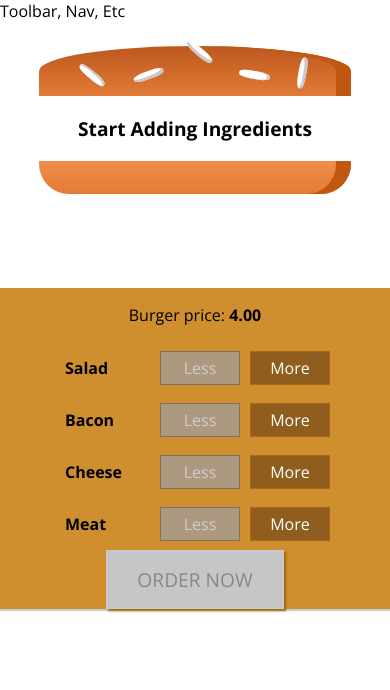
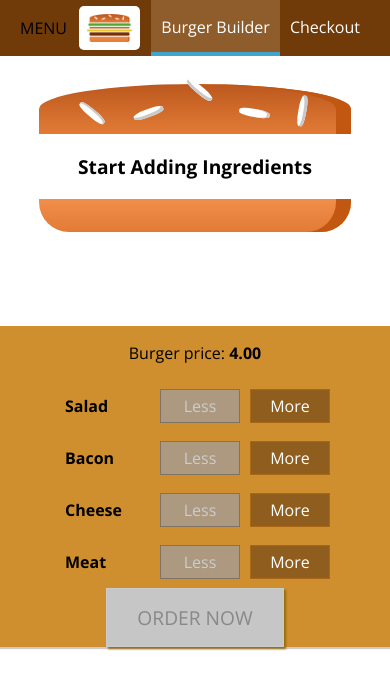
Before and after one commit to pvev/udemy-burguers, a React (Create React App) app: page / in a window 390 px wide. Shown: the top 690 px of the page. Built offline with nearby package versions, Linux system fonts and the light colour scheme.

Commit message:
Add the navigation component and start adding the files for the mobile navigation component

```diff
--- a/src/components/Layout/Layout.js
+++ b/src/components/Layout/Layout.js
@@ -2,12 +2,11 @@
 
 import Aux from '../../hoc/Aux';
 import classes from './Layout.module.css';
+import Toolbar from '../Navigation/Toolbar/Toolbar';
 
 const layout = ( props ) => (
     <Aux>
-        <div>
-            Toolbar, Nav, Etc
-        </div>
+        <Toolbar></Toolbar>
         <main className={classes.Content}>
             { props.children }
         </main>
--- a/src/components/Layout/Layout.module.css
+++ b/src/components/Layout/Layout.module.css
@@ -1,3 +1,3 @@
 .Content {
-    margin-top: 16px;
+    margin-top: 76px;
 }
--- /dev/null
+++ b/src/components/Logo/Logo.js
@@ -0,0 +1,14 @@
+import React from 'react';
+
+import burgerLogo from '../../assets/images/burger-logo.png';
+import classes from './Logo.module.css';
+
+const logo = (props) => {
+    return (
+        <div className={classes.Logo}>
+            <img src={burgerLogo} alt="MyBurger"></img>
+        </div>
+    );
+};
+
+export default logo;
--- /dev/null
+++ b/src/components/Logo/Logo.module.css
@@ -0,0 +1,11 @@
+.Logo {
+    background-color: white;
+    padding: 8px;
+    height: 80%;
+    box-sizing: border-box;
+    border-radius: 5px;
+}
+
+.Logo img{
+    height: 100%;
+}
--- /dev/null
+++ b/src/components/Navigation/NavigationItems/NavigationItem/NavigationItem.js
@@ -0,0 +1,14 @@
+import React from 'react';
+
+import classes from './NavigationItem.module.css';
+
+const navigationItem = (props) => {
+    return (
+        <li className={classes.NavigationItem}>
+            <a href={props.link}
+                className={props.active ? classes.active : null}>{props.children}</a>
+        </li>
+    );
+};
+
+export default navigationItem;
--- /dev/null
+++ b/src/components/Navigation/NavigationItems/NavigationItem/NavigationItem.module.css
@@ -0,0 +1,25 @@
+.NavigationItem {
+    margin: 0;
+    box-sizing: border-box;
+    display: flex;
+    height: 100%;
+    align-content: center;
+}
+
+.NavigationItem a {
+    color: white;
+    text-decoration: none;
+    height: 100%;
+    padding: 16px 10px;
+    border-bottom: 4px solid transparent;
+    box-sizing: border-box;
+    display: block;
+}
+
+.NavigationItem a:hover,
+.NavigationItem a:active,
+.NavigationItem a.active {
+    background-color: #8F5c2c;
+    border-bottom: 4px solid #40A4Cb;
+    color: white;
+}
--- /dev/null
+++ b/src/components/Navigation/NavigationItems/NavigationItems.js
@@ -0,0 +1,15 @@
+import React from 'react';
+import classes from './NavigationItems.module.css';
+
+import NavigationItem from './NavigationItem/NavigationItem';
+
+const navigationItems = () => {
+    return (
+        <ul className={classes.NavigationItems}>
+            <NavigationItem link="/" active>Burger Builder</NavigationItem>
+            <NavigationItem link="/">Checkout</NavigationItem>
+        </ul>
+    );
+};
+
+export default navigationItems;
--- /dev/null
+++ b/src/components/Navigation/NavigationItems/NavigationItems.module.css
@@ -0,0 +1,8 @@
+.NavigationItems {
+    margin: 0;
+    padding: 0;
+    list-style: none;
+    display: flex;
+    align-items: center;
+    height: 100%;
+}
--- /dev/null
+++ b/src/components/Navigation/Toolbar/Toolbar.js
@@ -0,0 +1,17 @@
+import React from 'react';
+import classes from './Toolbar.module.css';
+
+import Logo from '../../Logo/Logo';
+import NavigationItems from '../NavigationItems/NavigationItems';
+
+const toolbar = (props) => {
+    return (
+        <header className={classes.Toolbar}>
+            <div>MENU</div>
+            <Logo></Logo>
+            <NavigationItems></NavigationItems>
+        </header>
+    );
+};
+
+export default toolbar;
--- /dev/null
+++ b/src/components/Navigation/Toolbar/Toolbar.module.css
@@ -0,0 +1,18 @@
+.Toolbar {
+    height: 56px;
+    width: 100%;
+    position: fixed;
+    top: 0;
+    left: 0;
+    background-color: #703B09;
+    display: flex;
+    justify-content: space-between;
+    align-items: center;
+    padding: 0 20px;
+    box-sizing: border-box;
+    z-index: 90;
+}
+
+.Toolbar nav {
+    height: 100%;
+}
```
Also changed, not shown: src/assets/images/burger-logo.png (added), src/components/Navigation/SideDrawer/SideDrawer.js (added).
